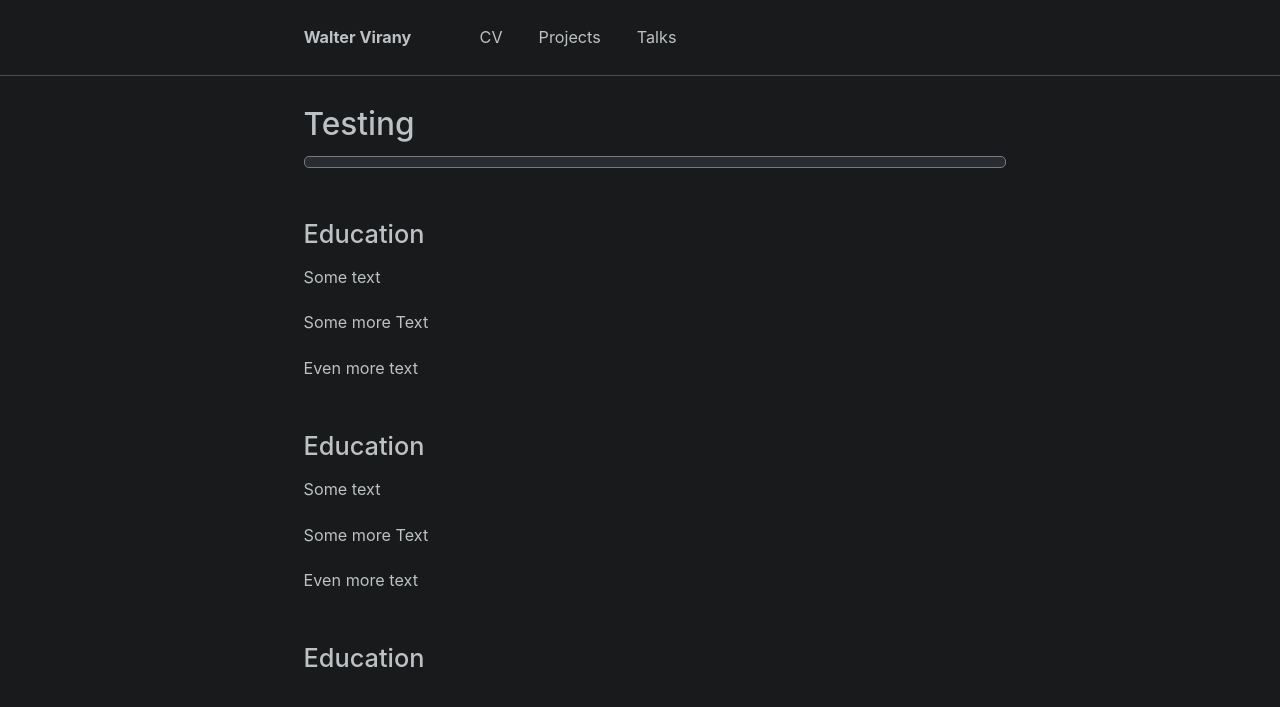
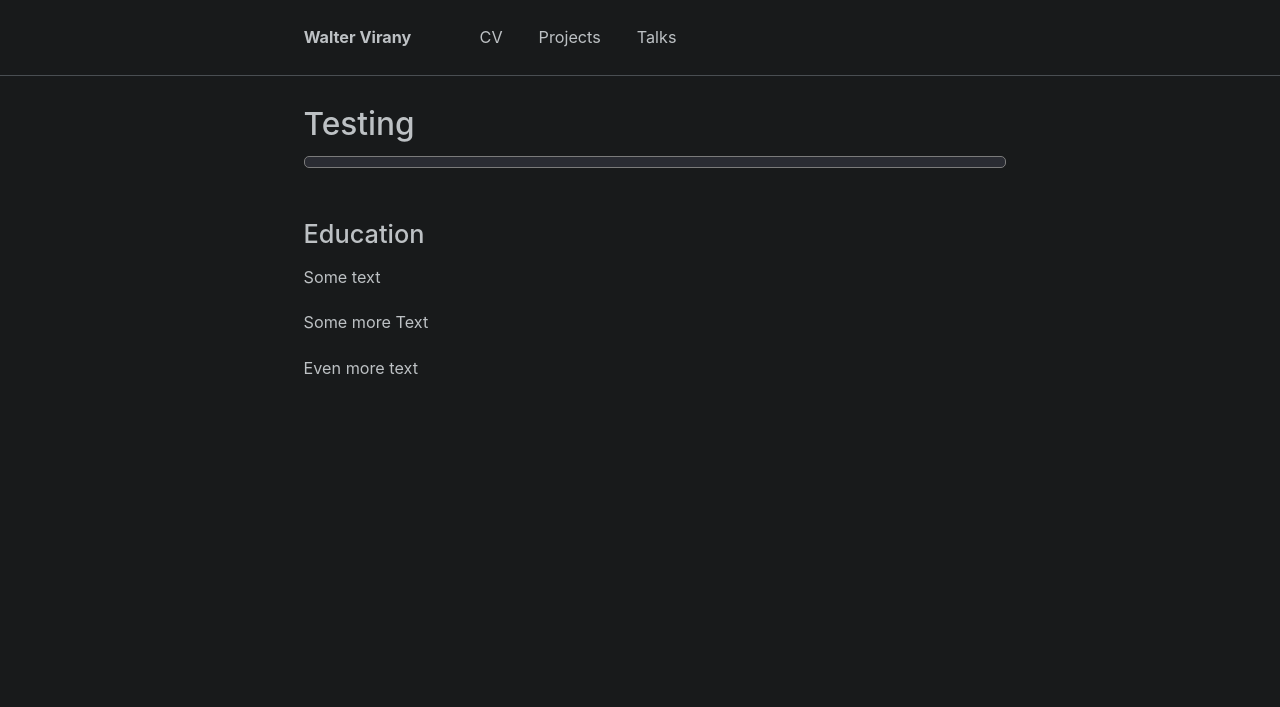
Before and after one commit to wvirany/wvirany.github.io, a Jekyll site: the page built from _pages/test.html, in a window 1280 px wide. Shown: the top 707 px of the page. Built offline with Jekyll 4.4.1, drawn with Linux system fonts in a browser that asks for light colours.

Commit message:
Update test.html

```diff
--- a/_pages/test.html
+++ b/_pages/test.html
@@ -66,7 +66,7 @@ p.cv {
         <p>Even more text</p>
     </p>
 
-    <div class="cv">
+    <!-- <div class="cv">
         <h2>Education</h2>
         <p>Some text</p>
         <p>Some more Text</p>
@@ -75,7 +75,7 @@ p.cv {
 
     <p class="educ">
         <h2>Education</h2>
-    </p>
+    </p> -->
 
 </body>
 </html>
```
